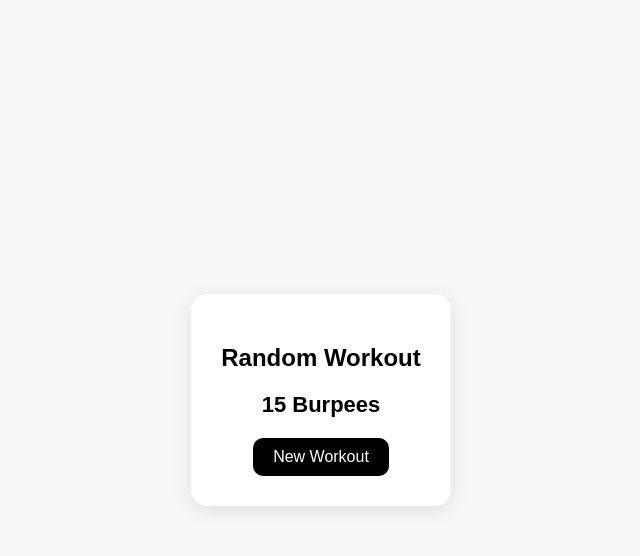
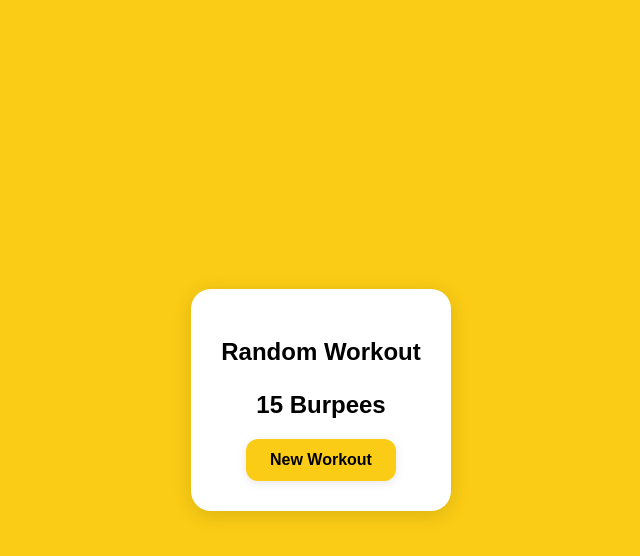
Before and after one commit to LForLife1/corner-random-workout, a plain HTML site: page index.html in a window 1280 px wide. Both pictures are taken after a click on the button "New Workout". Shown: the whole page, without its empty margins (319-959 px from the left). Drawn offline with Linux system fonts and the light colour scheme.

Commit message:
Update styles and improve workout generation logic

```diff
--- a/index.html
+++ b/index.html
@@ -12,33 +12,48 @@
       align-items: center;
       min-height: 100vh;
       margin: 0;
-      background: #f7f7f7;
+      background: #facc15; /* soft yellow */
     }
     .card {
       background: white;
       padding: 30px;
-      border-radius: 16px;
-      box-shadow: 0 4px 20px rgba(0,0,0,0.1);
+      border-radius: 20px;
+      box-shadow: 0 4px 20px rgba(0,0,0,0.12);
       text-align: center;
-      max-width: 300px;
+      max-width: 320px;
+      animation: fadeIn 0.6s ease;
     }
     button {
       margin-top: 20px;
-      padding: 10px 20px;
+      padding: 12px 24px;
       border: none;
-      border-radius: 10px;
-      background: black;
-      color: white;
+      border-radius: 12px;
+      background: #facc15; /* warm yellow */
+      color: black;
       font-size: 16px;
       cursor: pointer;
+      font-weight: bold;
+      box-shadow: 0 2px 10px rgba(0,0,0,0.1);
+      transition: opacity 0.2s;
     }
     button:hover {
-      opacity: 0.8;
+      opacity: 0.75;
     }
     .workout {
-      font-size: 22px;
-      margin-top: 20px;
+      font-size: 24px;
+      margin-top: 25px;
       font-weight: bold;
+      opacity: 0;
+      transform: translateY(10px);
+      transition: opacity 0.4s ease, transform 0.4s ease;
+    }
+    .workout.show {
+      opacity: 1;
+      transform: translateY(0);
+    }
+    @keyframes fadeIn {
+      from { opacity: 0; transform: translateY(20px); }
+      to { opacity: 1; transform: translateY(0); }
     }
   </style>
 </head>
@@ -51,21 +66,28 @@
 
   <script>
     const workouts = [
-      "20 Push-ups",
-      "1-minute Plank",
+      "20 Push-Ups",
+      "60s Plank",
       "30 Squats",
       "15 Burpees",
-      "40 Mountain Climbers",
+      "20 Side Crunches",
       "25 Sit-ups",
-      "20 Lunges (each leg)",
-      "45-second Wall Sit",
-      "15 Jump Squats",
-      "1-minute High Knees"
+      "20x2 Lunges",
+      "45s Wall Sit",
+      "40 Crunches",
+      "60s High Knees"
     ];
 
     function generateWorkout() {
       const random = Math.floor(Math.random() * workouts.length);
-      document.getElementById("workout").textContent = workouts[random];
+      const workoutText = document.getElementById("workout");
+
+      workoutText.classList.remove("show");
+
+      setTimeout(() => {
+        workoutText.textContent = workouts[random];
+        workoutText.classList.add("show");
+      }, 50);
     }
   </script>
 </body>
```
